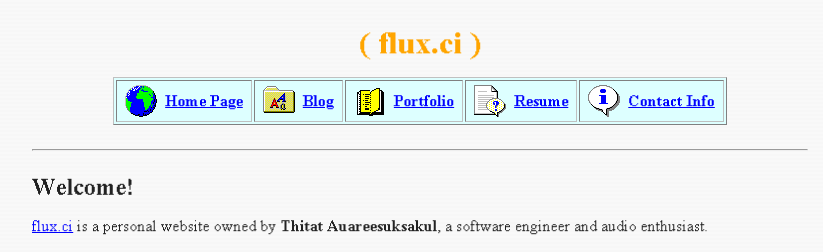
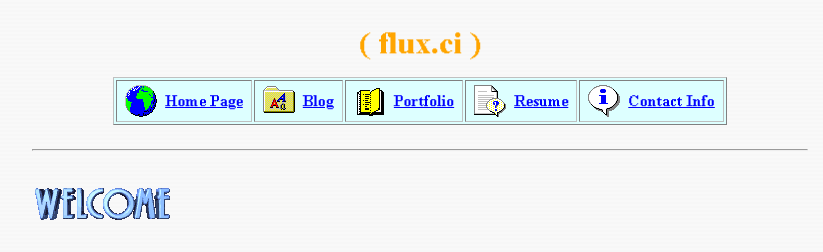
Before and after one commit to fluxth/flux-web, a Next.js app: page / in a window 1280 px wide. Shown: the top 252 px of the page, without its empty margins (220-1043 px from the left). Built offline with nearby package versions, Linux system fonts and the light colour scheme.

Commit message:
feat: add homepage welcome gif

```diff
--- a/pages/index.tsx
+++ b/pages/index.tsx
@@ -10,6 +10,7 @@ import config from '../_data/config.json'
 
 import styles from '../styles/Home.module.scss'
 
+import WelcomeImage from '../assets/images/welcome.gif'
 import GuestBookImage from '../assets/images/pleasesignguestbook.gif'
 import ChickenImage from '../assets/images/chicken-ani.gif'
 
@@ -48,7 +49,7 @@ const Home: NextPage<Props> = ({ links, badges }) => {
       <Head>
         <title>Home - flux.ci</title>
       </Head>
-      <h2 className="mb-0">Welcome!</h2>
+      <Image src={WelcomeImage} unoptimized={true} />
       <p>
         <Link href="/">flux.ci</Link> is a personal website owned by{' '}
         <b>Thitat Auareesuksakul</b>, a software engineer and audio enthusiast.
```
Also changed, not shown: assets/images/welcome.gif (added).
